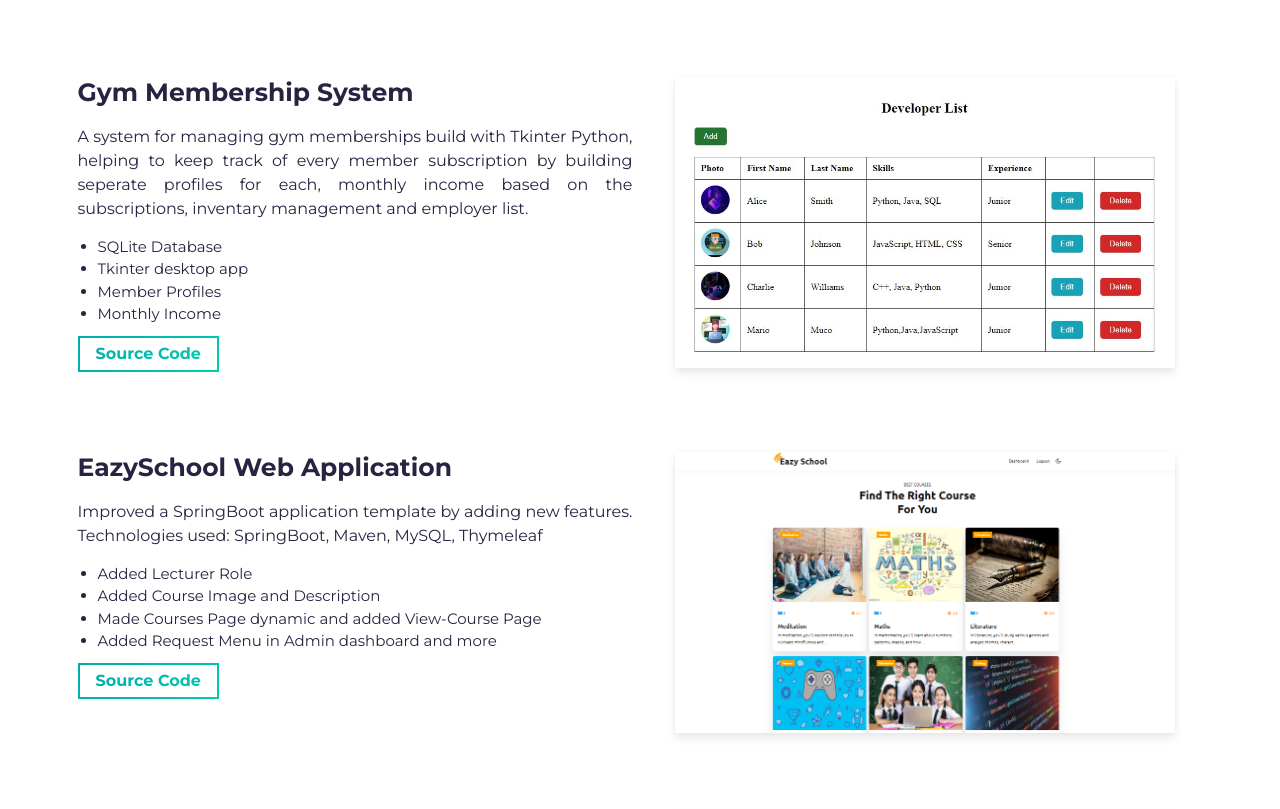
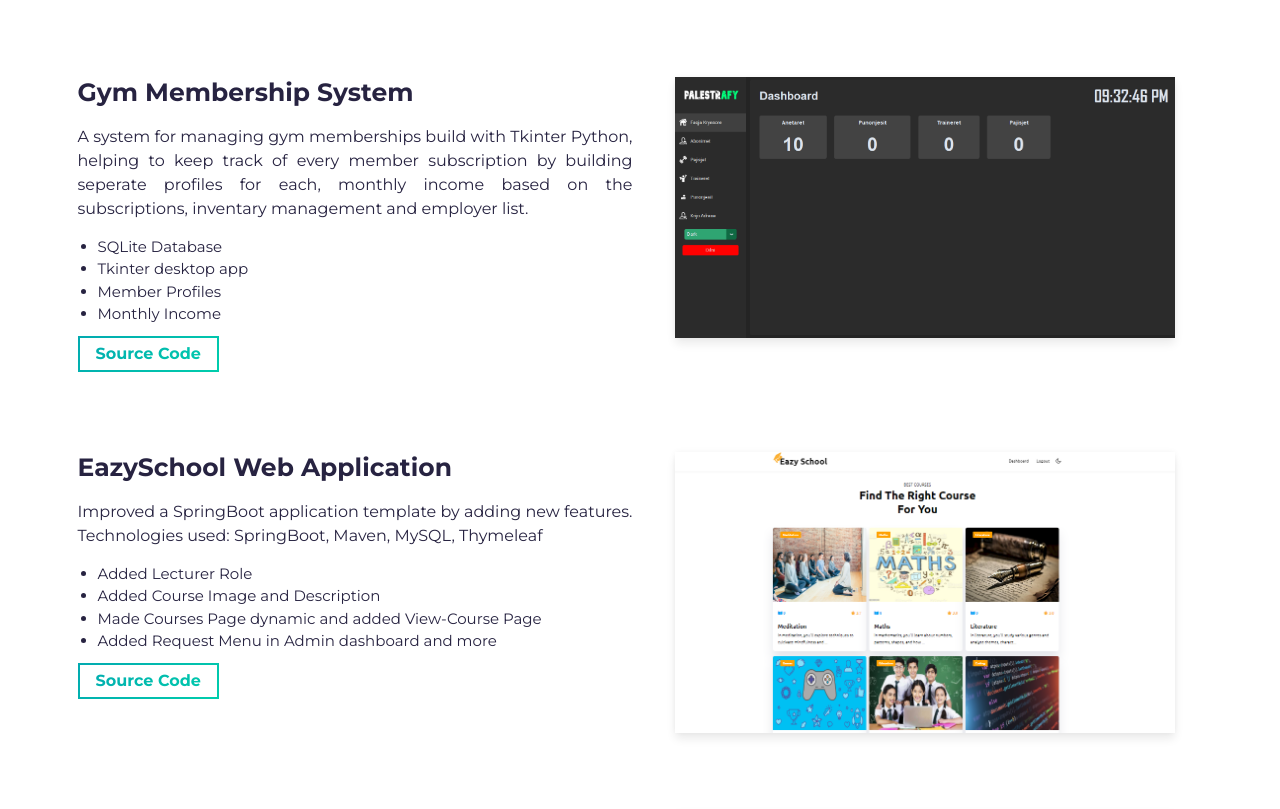
Before and after one commit to MarioMuco/Portfolio, a website built with Parcel: page src/index.html in a window 1280 px wide. Shown: the part 1671-2480 px from the top of the page. Built offline with nearby package versions, Linux system fonts and the light colour scheme.

Commit message:
added gym app

```diff
--- a/src/index.html
+++ b/src/index.html
@@ -133,7 +133,7 @@
        <div class="project-wrapper__image load-hidden">
          <a rel="noreferrer" href="https://github.com/MarioMuco/Gym_Membership_System" target="_blank">
            <div data-tilt data-tilt-max="4" data-tilt-glare="true" data-tilt-max-glare="0.5" class="thumbnail rounded js-tilt">
-             <img alt="Project Image" class="img-fluid" src="assets/6.jpg" />
+             <img alt="Project Image" class="img-fluid" src="assets/7.jpg" />
            </div>
          </a>
        </div>
```
Also changed, not shown: src/assets/7.jpg (added), 1 other file.
